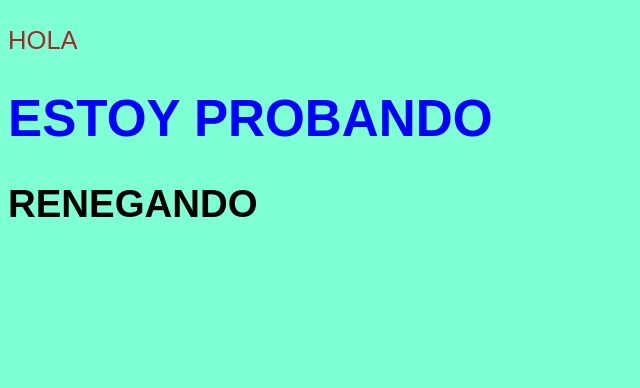
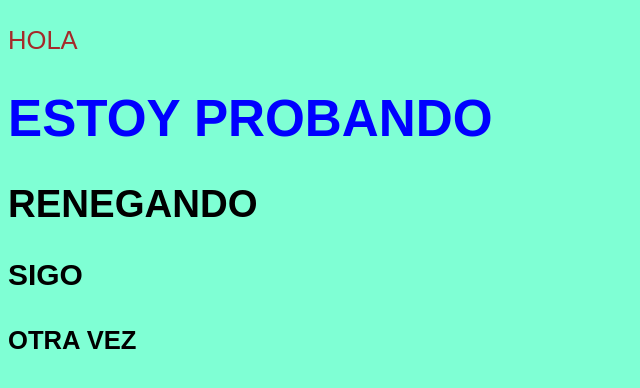
Before and after one commit to MARIONFULL/PRUEBA-REPOSITORIO, a plain HTML site: page index.html in a window 1280 px wide. Shown: the whole page, without its empty margins (0-640 px from the left). Drawn offline with Linux system fonts and the light colour scheme.

Commit message:
otra vez

```diff
--- a/index.html
+++ b/index.html
@@ -13,6 +13,10 @@
 <p>HOLA</p>
 <h1>ESTOY PROBANDO</h1>
 <h2>RENEGANDO</h2>
+<h3>SIGO</h3>
+<H4>OTRA VEZ
+
+</H4>
 
 </body>
 </html>
```
